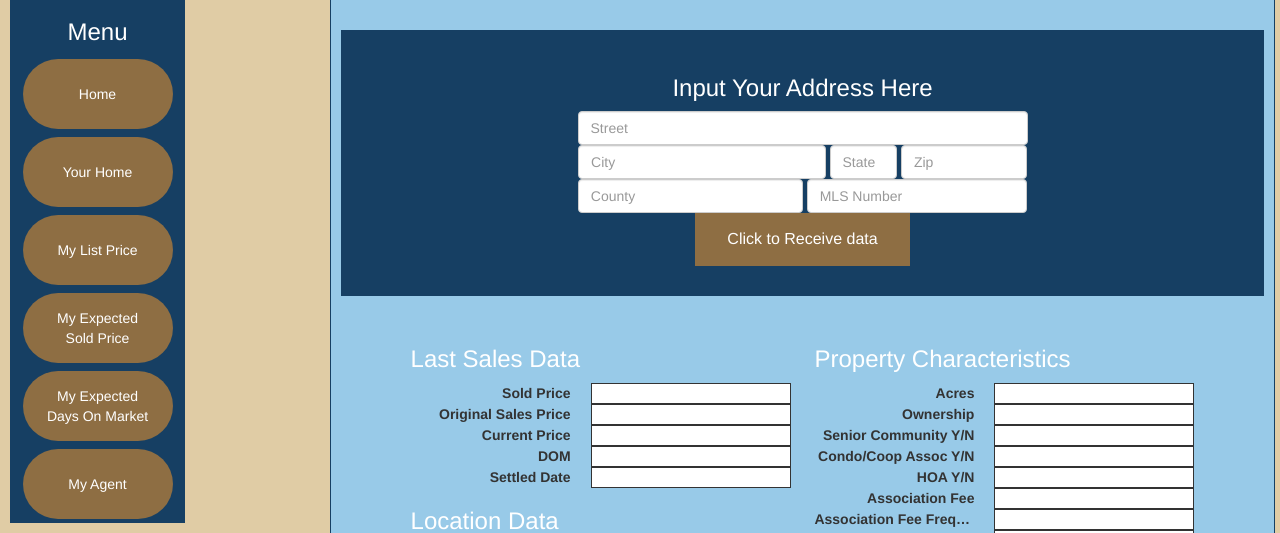
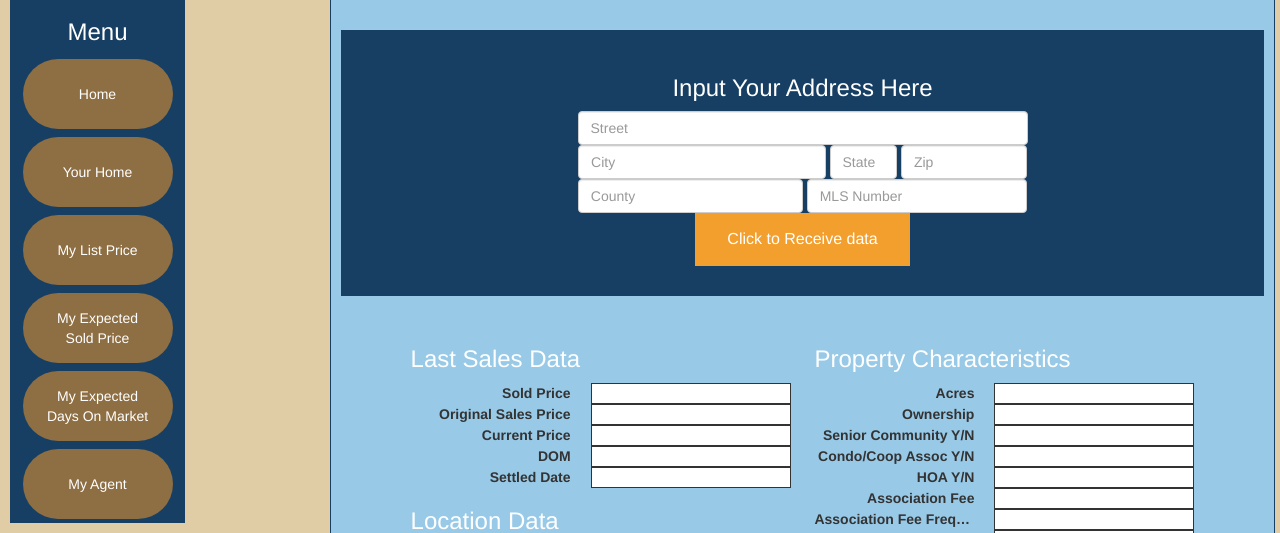
Before and after one commit to stefcenti2022/RealLeads, a Flask app: page /example in a window 1280 px wide, with the pointer over the restyled element. Shown: the part 136-669 px from the top of the page. Run offline with Flask 2, Linux system fonts and the light colour scheme; parts of the project's set-up code (start-up, migrations or seed data) failed here and were passed over; some libraries are stand-ins or nearby versions.

Commit message:
updated Your Home page

```diff
--- a/templates/example.html
+++ b/templates/example.html
@@ -140,6 +140,10 @@
       display: inline-block;
       font-size: 16px;
 
+    }
+    .formbutton:hover{
+      background-color:rgb(243,159,45);
+      transition: 0.4s;
     }
 
 
```
